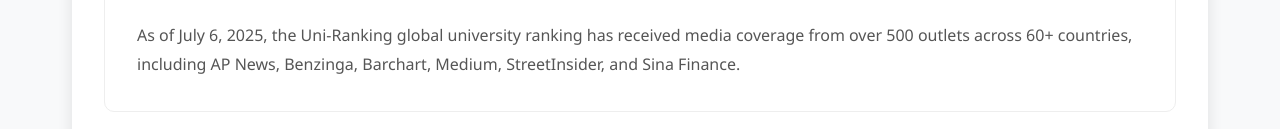
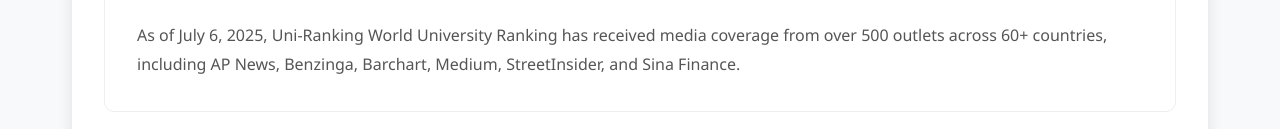
Before and after one commit to ShawnNgai/uni-ranking, a website: page public/media.html in a window 1280 px wide. Shown: the part 529-658 px from the top of the page. Drawn offline with Linux system fonts and the light colour scheme.

Commit message:
修正7月6日新闻内容 - 将'global university ranking'改为'World University Ranking'

```diff
--- a/public/media.html
+++ b/public/media.html
@@ -64,7 +64,7 @@
                 </h3>
                 <div style="line-height: 1.8; color: #555;">
                     <p>
-                        As of July 6, 2025, the Uni-Ranking global university ranking has received media coverage from over 500 outlets across 60+ countries, including AP News, Benzinga, Barchart, Medium, StreetInsider, and Sina Finance.
+                        As of July 6, 2025, Uni-Ranking World University Ranking has received media coverage from over 500 outlets across 60+ countries, including AP News, Benzinga, Barchart, Medium, StreetInsider, and Sina Finance.
                     </p>
                 </div>
             </div>
```
